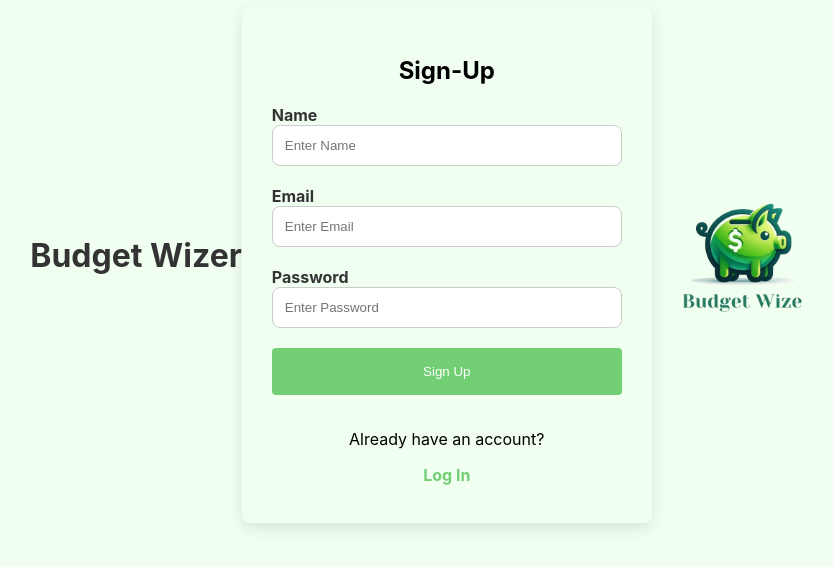
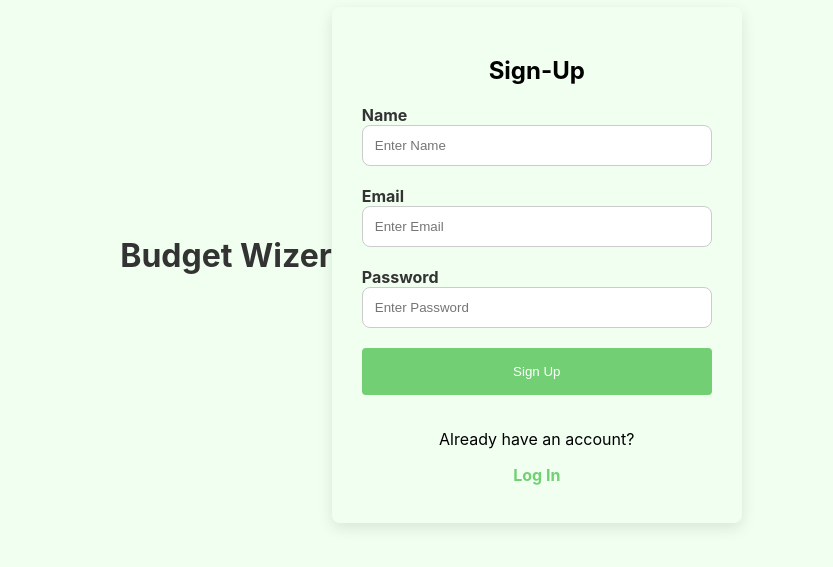
Before and after one commit to Arz472/Buget-Buddy, a React (Create React App) app: page /sign-up in a window 1280 px wide. Shown: the part 135-702 px from the top of the page, without its empty margins (209-1042 px from the left). Built offline with nearby package versions, Linux system fonts and the light colour scheme.

Commit message:
removed png

```diff
--- a/src/components/sign-up.tsx
+++ b/src/components/sign-up.tsx
@@ -2,7 +2,6 @@ import React, { useState } from 'react';
 import { Link } from 'react-router-dom';
 import '../components/Signup-Login.css';
 import validation from './Valid/sign-up-validation.jsx';
-import logo from '../components/images/logo.png';
 
 interface FormatData {
     name: string;
@@ -79,9 +78,6 @@ function Signup() {
                     </div>
                 </form>
             </div>
-            <div className="logo-container">
-                <img src={logo} alt="Budget Wizer Logo" />
-            </div>
         </div>
     );
 }
```
Also changed, not shown: src/components/images/logo.png (deleted).
